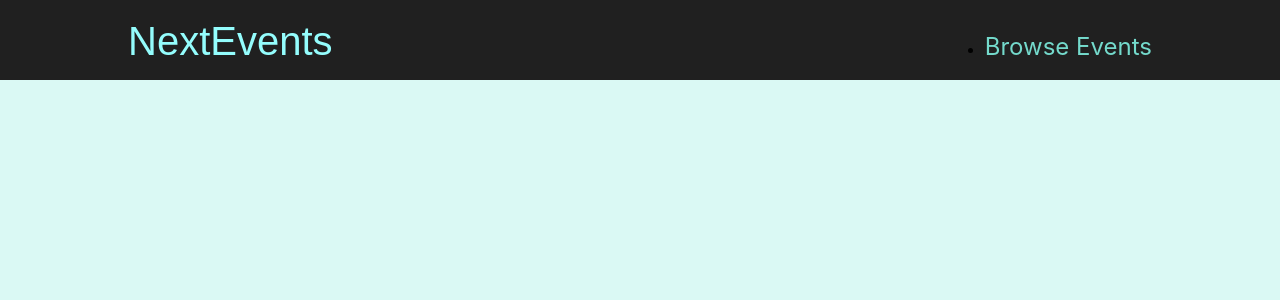
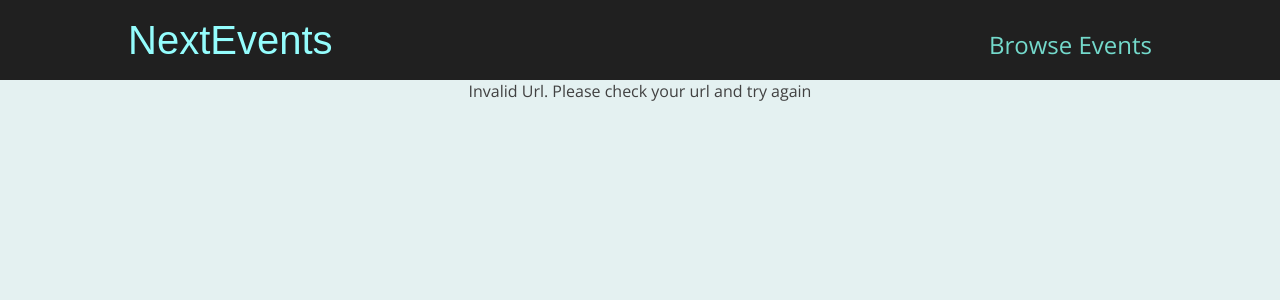
Before and after one commit to eronscode/next-js-and-react, a Next.js app: page /events in a window 1280 px wide. Shown: the top 300 px of the page. Built offline with nearby package versions, Linux system fonts and the light colour scheme.

Commit message:
Added a funtion to  navigate to search result and filter events on search of events

```diff
--- /dev/null
+++ b/components/ui/error-alert/error-alert.js
@@ -0,0 +1,7 @@
+import classes from './error-alert.module.css';
+
+function ErrorAlert(props) {
+  return <div className={classes.alert}>{props.children}</div>;
+}
+
+export default ErrorAlert;
--- /dev/null
+++ b/components/ui/error-alert/error-alert.module.css
@@ -0,0 +1,12 @@
+.alert {
+  margin: 1rem auto;
+  padding: 1rem 2rem;
+  width: 90%;
+  max-width: 40rem;
+  background-color: #d5bdfc;
+  color: #38028d;
+  font-weight: bold;
+  font-size: 1.5rem;
+  text-align: center;
+  border-radius: 6px;
+}
--- a/pages/events/[...slug].js
+++ b/pages/events/[...slug].js
@@ -1,9 +1,49 @@
+import { useRouter } from "next/router"
+import ButtonLink from "../../components/ui/ButtonLink";
+import ErrorAlert from "../../components/ui/error-alert/error-alert";
+import { getFilteredEvents } from "../../dummy-data";
 
 
 function FilterdEventsPage(props) {
+    const router = useRouter();
+    const filterData = router.query.slug
+
+
+    if(!filterData){
+        return <p className="center">Loading...</p>
+    }
+
+    const year = filterData[0]
+    const month = filterData[1]
+
+    const numYear = +year;
+    const numMonth = +month;
+
+    if(
+        isNaN(numYear) ||
+        isNaN(numMonth) ||
+        numYear > 2040 ||
+        numYear < 2020 ||
+        numMonth < 1 ||
+        numMonth > 12
+    ){
+        return <p className="center">Invalid Url. Please check your url and try again</p>
+    }
+
+    const filteredEvents = getFilteredEvents({
+        year:numYear,
+        month: numMonth
+    });
+
+    if(!filteredEvents || filteredEvents.length === 0)
+        return <>
+            <ErrorAlert><p className='center'> No events found </p></ErrorAlert>
+            <ButtonLink link='/'>Show all events</ButtonLink>
+        </>
+
     return (
         <div>
-
+            <EventList events={filteredEvents} />
         </div>
     )
 }
--- a/styles/globals.css
+++ b/styles/globals.css
@@ -1,17 +1,34 @@
-html,
-body {
-  padding: 0;
-  margin: 0;
-  font-family: -apple-system, BlinkMacSystemFont, Segoe UI, Roboto, Oxygen,
-    Ubuntu, Cantarell, Fira Sans, Droid Sans, Helvetica Neue, sans-serif;
-    background-color: #daf9f4;
-}
 
-a {
-  color: inherit;
-  text-decoration: none;
-}
+@import url('https://fonts.googleapis.com/css2?family=Lato:wght@400;700&family=Open+Sans:wght@400;700&display=swap');
 
 * {
   box-sizing: border-box;
 }
+
+body {
+  margin: 0;
+  font-family: 'Open Sans', 'Lato', sans-serif;
+  color: #414141;
+  background-color: #e4f1f1;
+}
+
+h1,
+h2,
+h3,
+h4,
+h5,
+h6 {
+  font-family: 'Lato', sans-serif;
+  color: #2b2b2b;
+}
+
+ul {
+  list-style: none;
+  margin: 0;
+  padding: 0;
+}
+
+.center {
+  margin: auto;
+  text-align: center;
+}
```
Also changed, not shown: components/events/events-search.js (+19 -7 lines), pages/events/index.js (+8 -1 lines).
